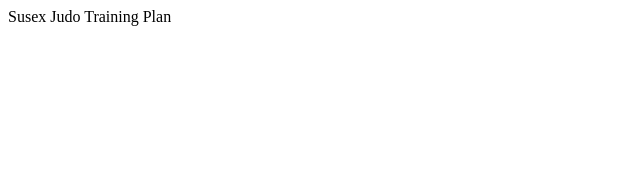
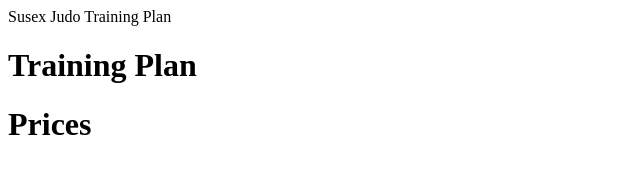
Before and after one commit to Pasidu09-SL/Susex_Judo_Training_Plan, a plain HTML site: page index.html in a window 1280 px wide. Shown: the whole page, without its empty margins (0-640 px from the left). Drawn offline with Linux system fonts and the light colour scheme.

Commit message:
Ubdate the index file with new headings

```diff
--- a/index.html
+++ b/index.html
@@ -3,6 +3,7 @@
     <Titel>Susex Judo Training Plan</Titel>
   </head>
   <body>
-
+    <h1>Training Plan</h1>
+    <h1>Prices</h1>
   </body>
 </html>
```
